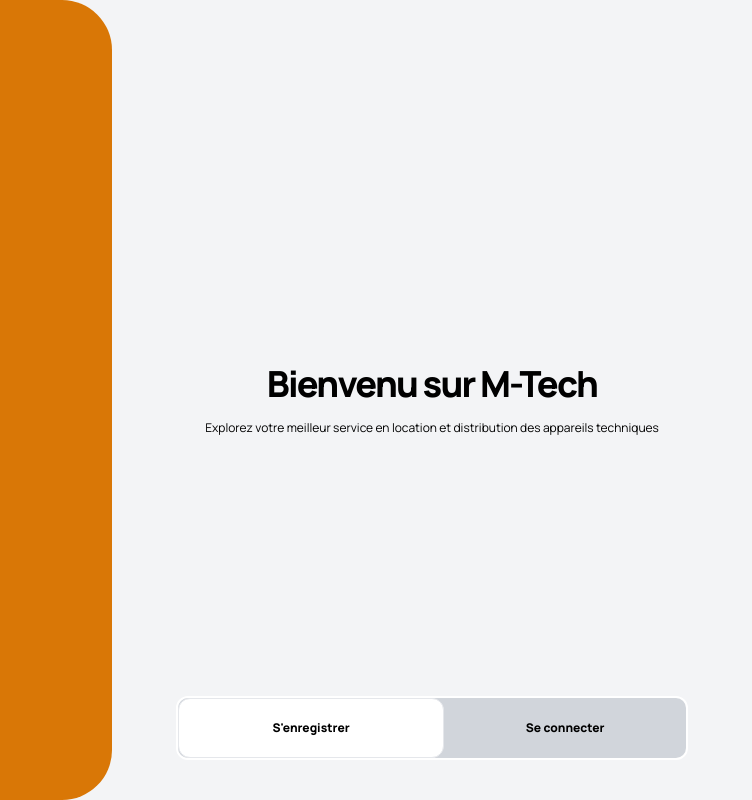
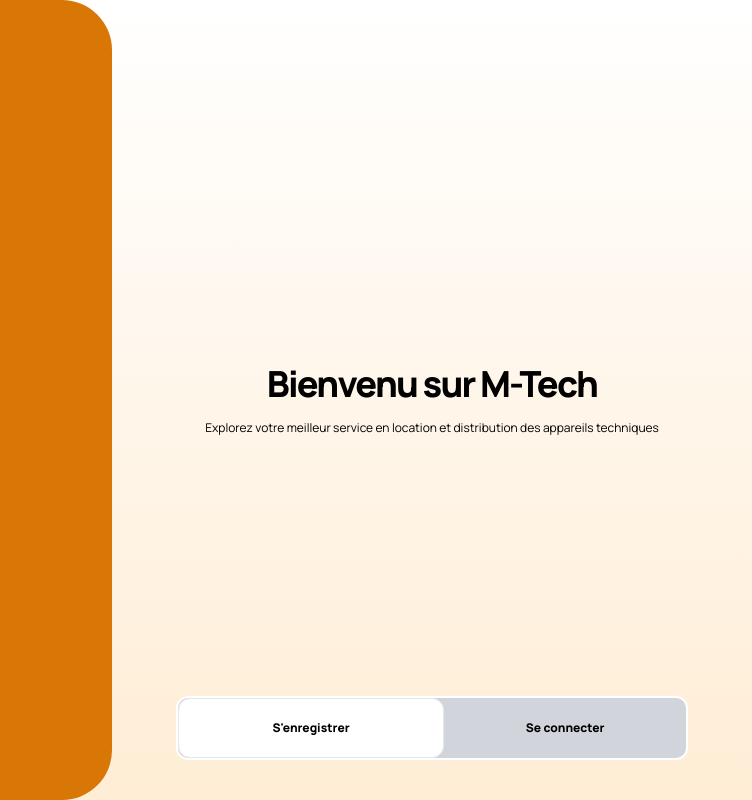
Before and after one commit to JoeMakuta/M-Tech, a React (Vite) app: page / in a window 1280 px wide. Shown: the whole page, without its empty margins (528-1280 px from the left). Built offline with nearby package versions, Linux system fonts and the light colour scheme; no server answers.

Commit message:
Style : Add gradient

```diff
--- a/src/App.jsx
+++ b/src/App.jsx
@@ -21,7 +21,7 @@
         setLoginOrSignUp,
       }}
     >
-      <div className="font-MainFont bg-gray-100 h-[100vh] justify-center flex">
+      <div className="font-MainFont bg-gradient-to-b from-white to-orange-100 h-[100vh] justify-center flex">
         <BrowserRouter>
           <Routes>
             <Route path="/" element={<Landing />} />
```
